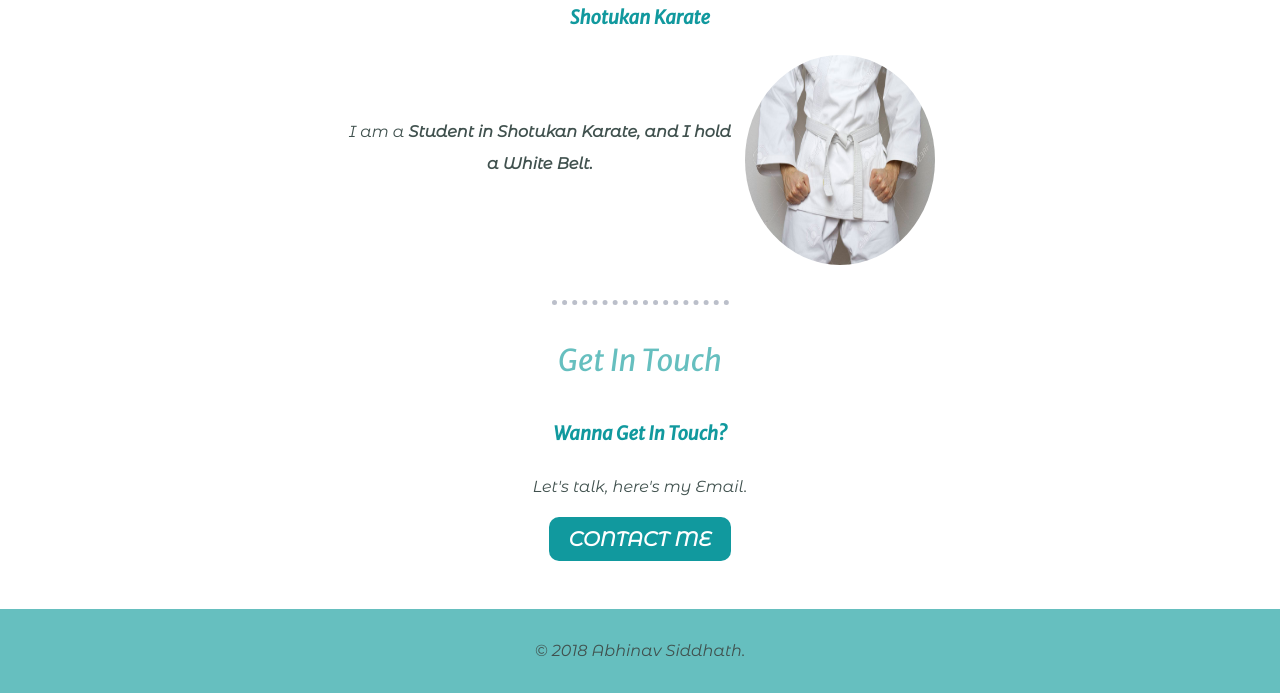
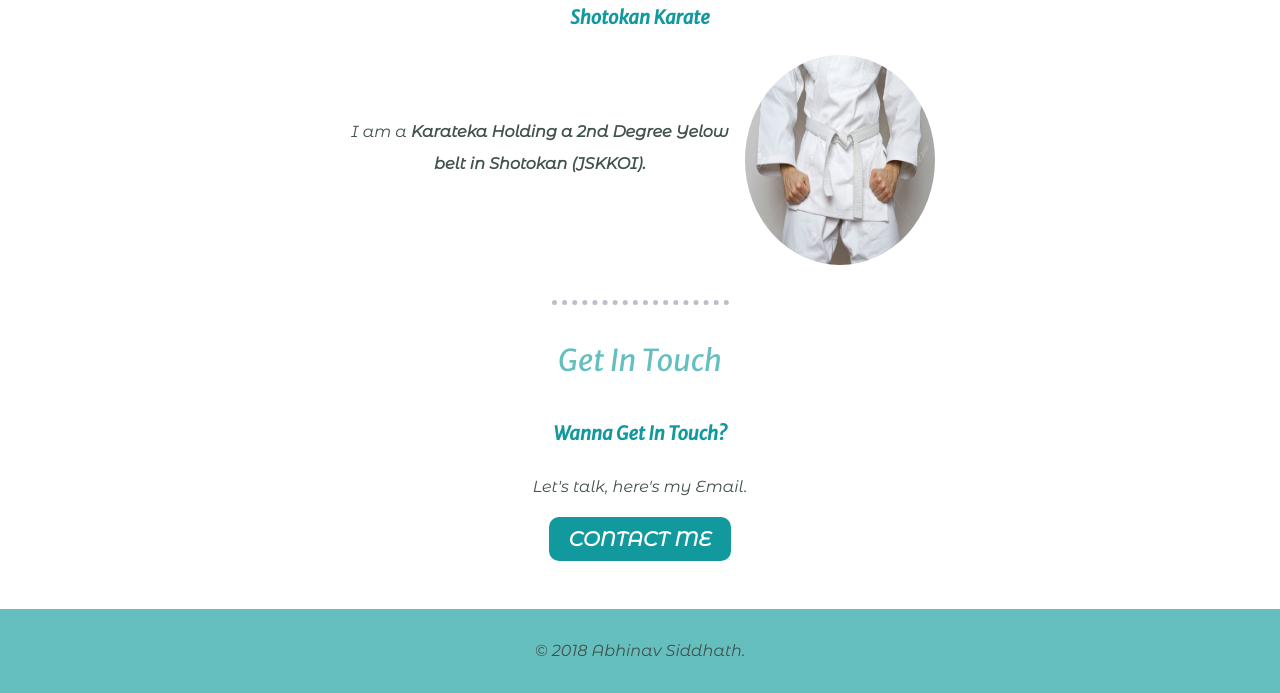
Before and after one commit to dank-foss/cv, a plain HTML site: page index.html in a window 1280 px wide. Shown: the part 2061-2754 px from the top of the page. Drawn offline with Linux system fonts and the light colour scheme.

Commit message:
update karate

```diff
--- a/index.html
+++ b/index.html
@@ -51,9 +51,9 @@
     <br>
     <br>
     <div class="skill-row">
-    	<h3>Shotukan Karate</h3>
+    	<h3>Shotokan Karate</h3>
     	<img class="round margin-left" src="Images/karate.jpg" alt="Karate">
-    	<p class="center-karate">I am a <strong>Student in Shotukan Karate, and I hold a White Belt. </strong></p>
+    	<p class="center-karate">I am a <strong>Karateka Holding a 2nd Degree Yelow belt in Shotokan (JSKKOI). </strong></p>
     </div>
   </div>
   <div class="contact-me">
```
